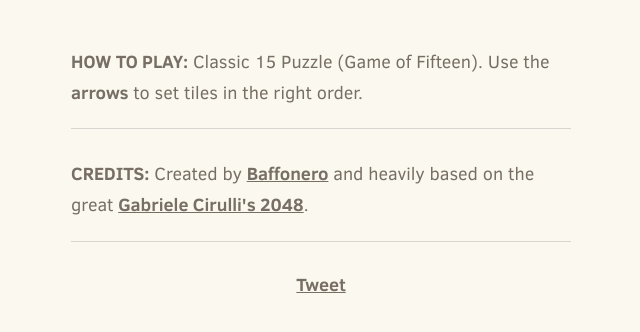
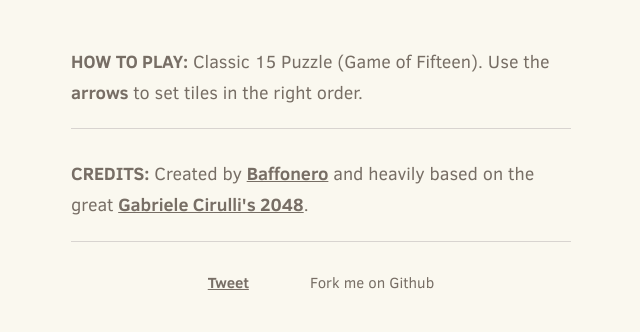
Before and after one commit to baffonero/15, a plain HTML site: page index.html in a window 1280 px wide. Shown: the part 756-1088 px from the top of the page, without its empty margins (319-959 px from the left). Drawn offline with Linux system fonts and the light colour scheme; grey boxes are pictures that could not be loaded.

Commit message:
fork me button

```diff
--- a/index.html
+++ b/index.html
@@ -89,9 +89,9 @@
     <div class="sharing">
       <a href="https://twitter.com/share" class="twitter-share-button" data-text="15 Puzzle - Sort The Tiles! #15puzzle" data-via="baff0ner0" data-url="http://baffonero.github.io/15/" data-counturl="http://baffonero.github.io/15/">Tweet</a>
       <script>!function(d,s,id){var js,fjs=d.getElementsByTagName(s)[0],p=/^http:/.test(d.location)?'http':'https';if(!d.getElementById(id)){js=d.createElement(s);js.id=id;js.src=p+'://platform.twitter.com/widgets.js';fjs.parentNode.insertBefore(js,fjs);}}(document, 'script', 'twitter-wjs');</script>
-
+      <iframe src="http://ghbtns.com/github-btn.html?user=baffonero&repo=15&type=fork"allowtransparency="true" frameborder="0" scrolling="0" width="53" height="20"></iframe>
+      Fork me on Github
     </div>
-  </div>
 
   <script src="js/bind_polyfill.js"></script>
   <script src="js/classlist_polyfill.js"></script>
--- a/style/main.css
+++ b/style/main.css
@@ -589,6 +589,7 @@ hr {
 
 .sharing {
   margin-top: 20px;
+  font-size: 15px;
   text-align: center; }
   .sharing > iframe, .sharing > span, .sharing > form {
     display: inline-block;
```
Also changed, not shown: 1 other file.
